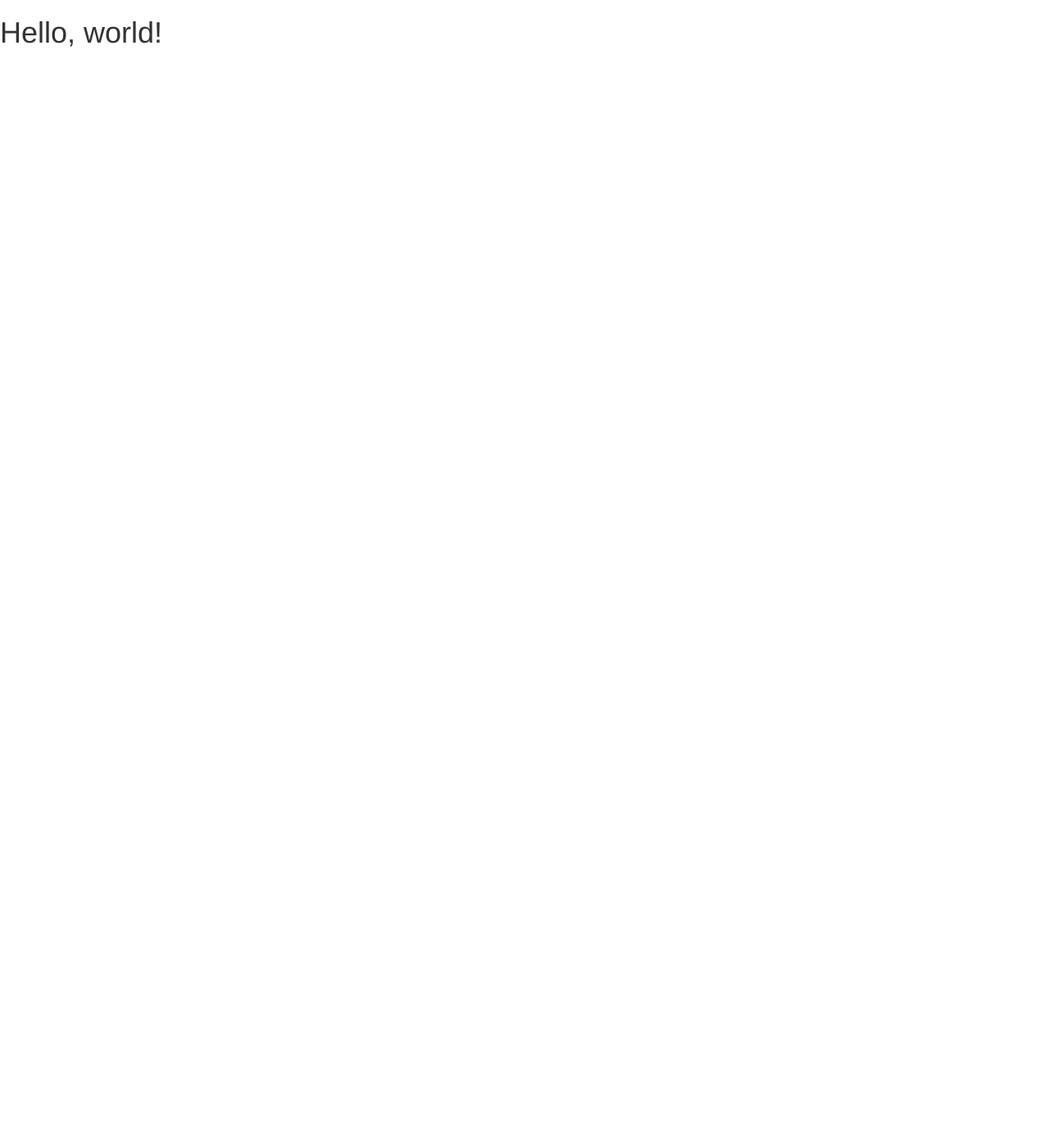
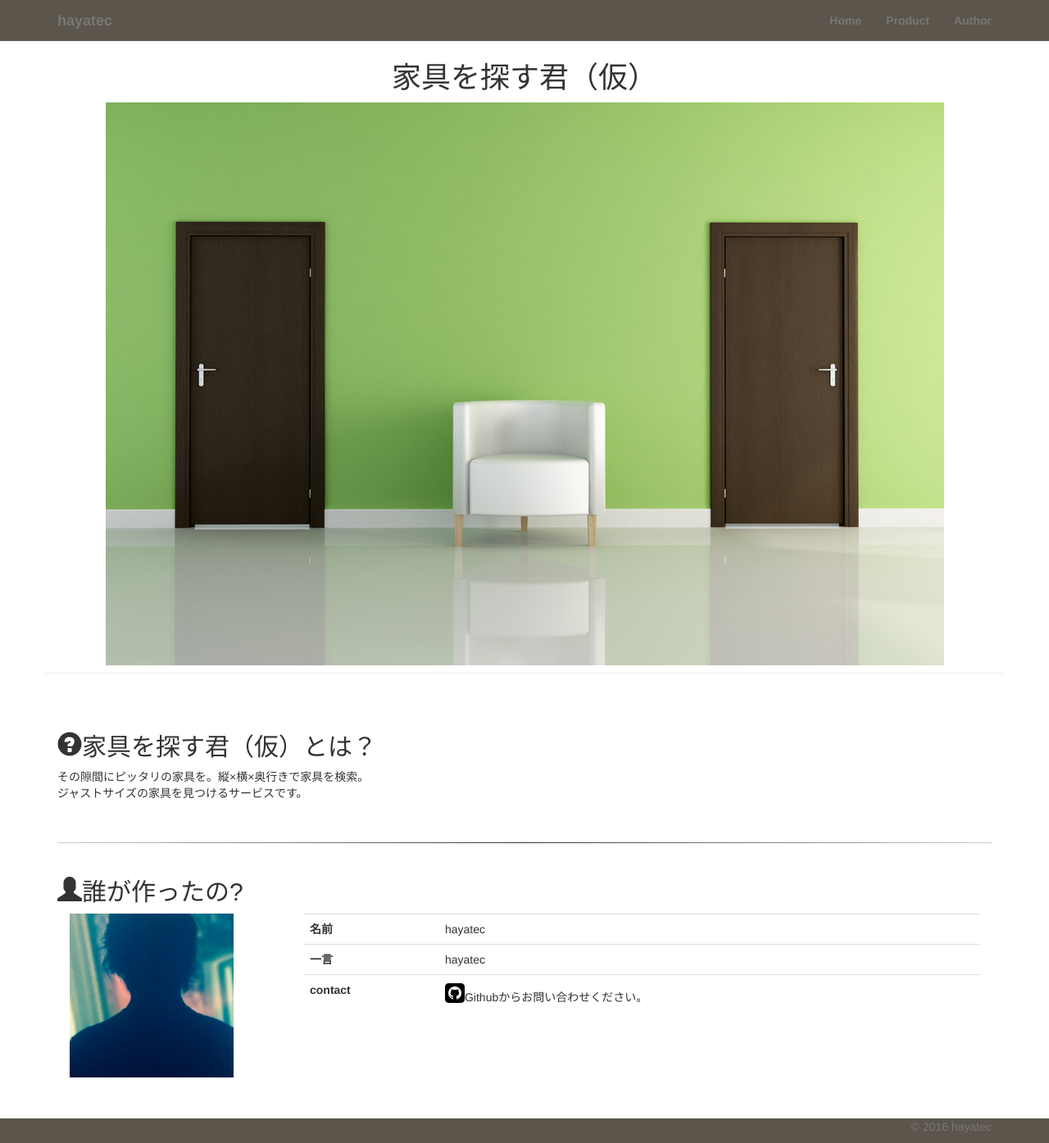
Before and after one commit to hayatec/hayatec.github.io, a plain HTML site: page index.html in a window 1280 px wide. Shown: the whole page at 82% size. Before the commit the page ends 800 px from the top, so only its background shows below. Drawn offline with nearby package versions, Linux system fonts and the light colour scheme.

Commit message:
Commit Lesson4.

```diff
--- a/index.html
+++ b/index.html
@@ -4,15 +4,183 @@
   <meta charset="utf-8">
   <meta http-equiv="X-UA-Compatible" content="IE=edge">
   <meta name="viewport" content="width=device-width, initial-scale=1">
-    <title>Bootstrap Sample</title>
+  <title>家具を探す君（仮）| hayatec</title>
+
   <!-- BootstrapのCSS読み込み -->
-    <link rel="stylesheet" href="//maxcdn.bootstrapcdn.com/bootstrap/3.3.5/css/bootstrap.min.css">
+  <link rel="stylesheet" href="http://maxcdn.bootstrapcdn.com/bootstrap/3.3.5/css/bootstrap.min.css">
   <!-- jQuery読み込み -->
-    <script src="//ajax.googleapis.com/ajax/libs/jquery/1.11.3/jquery.min.js"></script>
+  <script src="http://ajax.googleapis.com/ajax/libs/jquery/1.11.3/jquery.min.js"></script>
   <!-- BootstrapのJS読み込み -->
-    <script src="//maxcdn.bootstrapcdn.com/bootstrap/3.3.5/js/bootstrap.min.js"></script>
+  <script src="http://maxcdn.bootstrapcdn.com/bootstrap/3.3.5/js/bootstrap.min.js"></script>
+  <!--font-awesome -->
+  <link rel="stylesheet" href="https://maxcdn.bootstrapcdn.com/font-awesome/4.6.1/css/font-awesome.min.css">
+
+  <script>
+  $(function(){
+    // #で始まるアンカーをクリックした場合に処理
+    $('a[href^=#]').click(function() {
+    // スクロールの速度
+    var speed = 400; // ミリ秒
+    // アンカーの値取得
+    var href= $(this).attr("href");
+    // 移動先を取得
+    var target = $(href == "#" || href == "" ? 'html' : href);
+    // 移動先を数値で取得
+    var position = target.offset().top;
+    // スムーススクロール
+    $('body,html').animate({scrollTop:position}, speed, 'swing');
+    return false;
+    });
+  });
+  </script>
+
+  <style>
+
+    html {
+      position: relative;
+      min-height: 100%;
+      font-family: YuGothic, "游ゴシック", "メイリオ", Meiryo, "ヒラギノ角ゴ Pro W3", "Hiragino Kaku Gothic Pro", sans-serif;
+      font-size: 14px;
+    }
+
+    body {
+      margin-bottom: 30px;
+    }
+
+    .footer {
+      position: absolute;
+      bottom: 0;
+      width: 100%;
+      /* Set the fixed height of the footer here */
+      height: 30px;
+      background-color: #5c554b;
+    }
+
+    .navbar {
+      border-radius: 0;
+      background-color: #5c554b;
+      font-weight: bold;
+      margin-bottom: 100px;
+    }
+
+    .row {
+      margin-bottom: 50px;
+    }
+
+    .icon {
+      text-align: center;
+    }
+
+    .icon .glyphicon {
+      margin-bottom: 10px;
+      font-size: 40px;
+      color: #777;
+    }
+
+
+    h1{
+      text-align: center;
+      margin-top: 15px;
+
+    }
+
+    .hr-default {
+      border: 0;
+      height: 1px;
+      background: #333;
+      background-image: -webkit-linear-gradient(left, #ccc, #333, #ccc);
+      background-image:    -moz-linear-gradient(left, #ccc, #333, #ccc);
+      background-image:     -ms-linear-gradient(left, #ccc, #333, #ccc);
+      background-image:      -o-linear-gradient(left, #ccc, #333, #ccc);
+    }
+
+    /* Style for contents*/
+
+    .page-header{
+      margin-top: 60px;
+    }
+
+    .page-header .img-responsive-overwrite{
+      margin: 0 auto;
+    }
+
+    .info-author img {
+      height: 200px;
+      width: 200px;
+    }
+  </style>
   </head>
+
   <body>
-    <h1>Hello, world!</h1>
+
+  <!-- Fixed navbar -->
+  <nav class="navbar navbar-default navbar-fixed-top">
+    <div class="container">
+      <div class="navbar-header">
+        <button type="button" class="navbar-toggle collapsed" data-toggle="collapse" data-target="#navbar" aria-expanded="false" aria-controls="navbar">
+          <span class="sr-only">Toggle navigation</span>
+          <span class="icon-bar"></span>
+          <span class="icon-bar"></span>
+          <span class="icon-bar"></span>
+        </button>
+        <a class="navbar-brand" href="#">hayatec</a>
+      </div>
+      <div id="navbar" class="collapse navbar-collapse">
+        <ul class="nav navbar-nav navbar-right">
+          <li><a href="#">Home</a></li>
+          <li><a href="#product">Product</a></li>
+          <li><a href="#author">Author</a></li>
+        </ul>
+      </div><!--/.nav-collapse -->
+    </div>
+  </nav>
+
+  <!-- page contents -->
+  <div class="container">
+
+    <div class="row page-header">
+      <div class="header-title">
+        <h1>家具を探す君（仮）</h1>
+      </div>
+      <div class="header-image">
+        <img src="./header.jpg" class="img-responsive img-responsive-overwrite " alt="Header Image">
+      </div>
+    </div><!-- page-header -->
+
+    <div class="row info-product" id="product">
+      <div class="col-sm-12">
+        <h2><span><i class="glyphicon glyphicon-question-sign hidden-xs"></i></span>家具を探す君（仮）とは？</h2>
+        <div class="caption">その隙間にピッタリの家具を。縦×横×奥行きで家具を検索。</br>ジャストサイズの家具を見つけるサービスです。</div>
+      </div>
+    </div><!-- info-product -->
+
+    <hr class="hr-default">
+
+    <div class="row info-author" id="author">
+      <div class="col-sm-12">
+        <h2><span><i class="glyphicon glyphicon-user hidden-xs"></i></span>誰が作ったの?</h2>
+        <div class="image-author col-sm-3 hidden-xs">
+          <span aria-hidden="true"> <img src="./avatar.jpg" class="img-responsive img-responsive-overwrite" alt="author"></span>
+        </div>
+        <div class="caption col-sm-9">
+          <table class="table">
+            <tr><th>名前</th><td>hayatec</td></tr>
+            <tr><th>一言</th><td>hayatec</td></tr>
+            <tr><th>contact</th><td><a href="https://github.com/hayatec"　target="_blank" title="hayatecのGitHubページを開く">
+              <i class="fa fa-github-square" style="color: black;font-size:2em"></i></a>Githubからお問い合わせください。</td></tr>
+            </table>
+          </div>
+        </div>
+      </div><!-- info-author -->
+    </div><!-- container -->
+
+  <footer class="footer text-right">
+    <div class="container">
+      <span class="text-muted">© 2016 hayatec</span>
+    </div>
+  </footer><!-- footer -->
+
+  <!-- Place this tag right after the last button or just before your close body tag. -->
+  <script async defer id="github-bjs" src="https://buttons.github.io/buttons.js"></script>
   </body>
 </html>
```
Also changed, not shown: avatar.jpg (added), header.jpg (added). Lines whose indentation alone changed are shown as unchanged.
